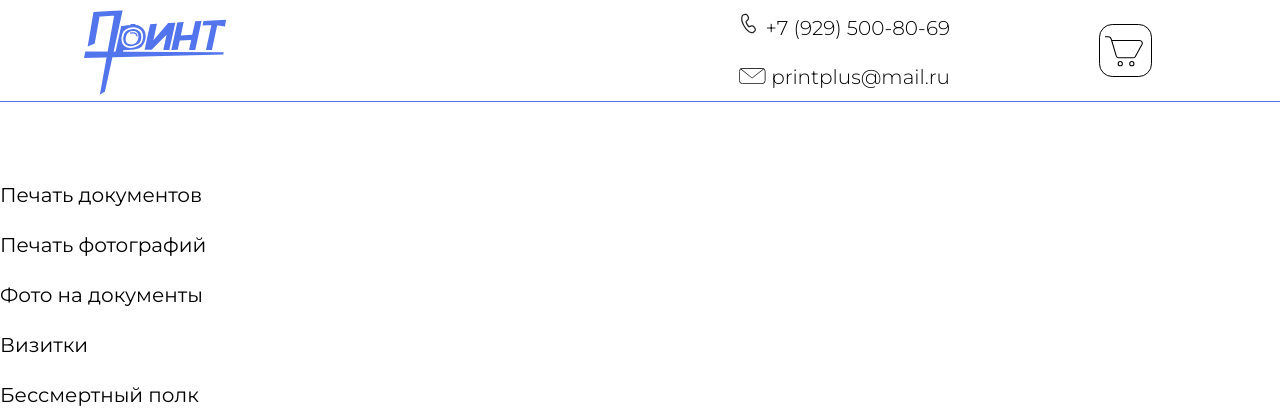
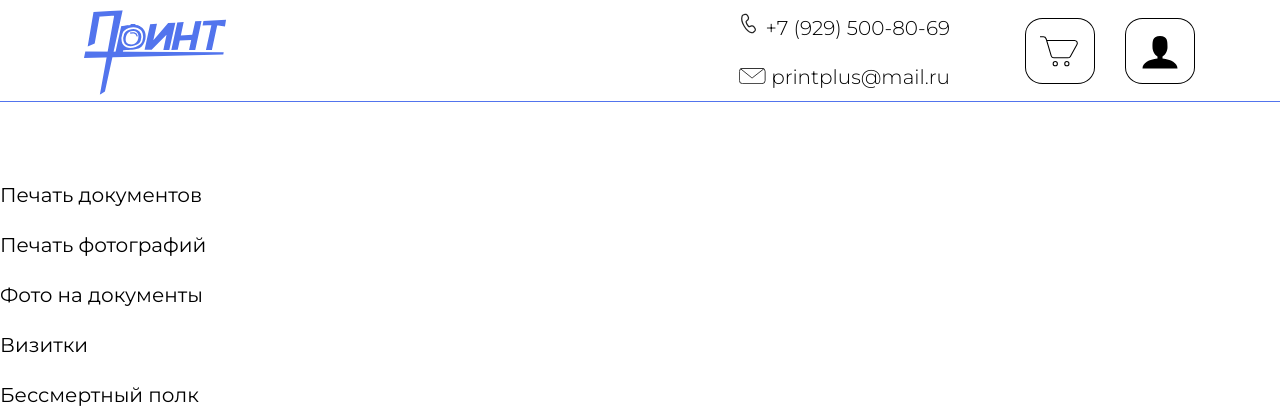
Before and after one commit to ladidadaa/print_plus, a Django app: page / in a window 1280 px wide. Shown: the top 420 px of the page. Run offline with Django 4.2, Linux system fonts and the light colour scheme.

Commit message:
registration

```diff
--- a/print_plus/photo/static/photo/css/header.css
+++ b/print_plus/photo/static/photo/css/header.css
@@ -24,6 +24,14 @@
     font-weight: 300;
 }
 
+.menu{
+    display: flex;
+    align-items: center;
+    justify-content: center;
+    justify-self: stretch;
+    align-self: stretch;
+}
+
 .bucket{
     transition: color 0.5s linear;
     display: flex;
@@ -32,5 +40,28 @@
     border: 1px solid black;
     border-radius: 25%;
     width: 51px;
-    height: 51px;
+
+    margin-right: 30px;
 }
+.bucket:last-child{
+    margin-right: 0px;
+}
+
+.login{
+    display: flex;
+    flex-direction: column;
+}
+.login__element{
+    font-family: 'Montserrat', sans-serif;
+    font-size: 20px;
+    line-height: 26px;
+    border: none;
+    border-bottom: 1px solid #3a3a3a;
+    margin-bottom: 30px;
+    border-radius: 3px;
+    outline: none;
+    padding: 0px 0px 5px 5px;
+}
+.login__element_button{
+    margin-bottom: 10px;
+}
--- a/print_plus/photo/static/photo/css/main.css
+++ b/print_plus/photo/static/photo/css/main.css
@@ -99,13 +99,3 @@ tr:nth-child(even) td {
 
 .tab_info__element{
 }
-button{
-    transition: color 0.5s linear;
-    padding: 12px 34px;
-    font-family: 'Montserrat', sans-serif;
-    font-size: 20px;
-    line-height: 26px;
-    color: #5274ED;;
-    background-color: white;
-    border: 1px solid #5274ED;
-}
--- a/print_plus/photo/static/photo/css/styles.css
+++ b/print_plus/photo/static/photo/css/styles.css
@@ -11,6 +11,31 @@ p{
     margin: 0;
 }
 
+.button{
+    transition: color 0.5s linear;
+    padding: 12px 34px;
+    font-family: 'Montserrat', sans-serif;
+    font-size: 20px;
+    line-height: 26px;
+    color: #5274ED;;
+    background-color: white;
+    border: 1px solid #5274ED;
+}
+.button_second{
+    transition: color 0.5s linear;
+    padding: 12px 34px;
+    font-family: 'Montserrat', sans-serif;
+    font-size: 20px;
+    line-height: 26px;
+    color: #525252;
+    background-color: white;
+    border: 1px solid #525252;
+}
+
+.dialog{
+    border: 0;
+    padding: 50px;
+}
 .wrapper{
     min-height: 100vh;
     display: grid;
--- a/print_plus/photo/templates/photo/index.html
+++ b/print_plus/photo/templates/photo/index.html
@@ -39,9 +39,30 @@
                     printplus@mail.ru
                 </p>
             </div>
-            <a href="#" class="bucket">
-                <img class='nav-button__element' src="/img/bucket.svg" alt="#" width="40" height="40">
-            </a>
+            <div class="menu">
+                <button class="bucket button">
+                    <img class='nav-button__element' src="/img/bucket.svg" alt="#" width="40" height="40">
+                </button>
+                <button type="button" class="bucket button" onclick="window.logIn.showModal();">
+                    <img class='nav-button__element' src="/img/user.svg" alt="#" width="40" height="40">
+                </button>
+                <dialog class="dialog" id="logIn">
+                    <form action="" method="post" class="login">
+                        <input class="login__element" type="text" name="username" id="username-field" class="login-form-field" placeholder="Имя пользователя">
+                        <input class="login__element" type="password" name="password" id="password-field" class="login-form-field" placeholder="Пароль">
+                        <input class="login__element_button button" type="button" value="Вход" id="login-form-submit" onclick="window.logIn.close();">
+                        <input class="login__element_button button button_second" type="button" value="Регистрация" id="login-form-submit" onclick="window.registration.showModal();window.logIn.close();">
+                    </form>
+                </dialog>
+                <dialog class="dialog" id="registration">
+                    <form action="" method="post" class="login">
+                        <input class="login__element" type="text" name="username" id="username-field" class="login-form-field" placeholder="Имя пользователя">
+                        <input class="login__element" type="password" name="password" id="password-field" class="login-form-field" placeholder="Пароль">
+                        <input class="login__element" type="password" name="password" id="password-field" class="login-form-field" placeholder="Повторите пароль">
+                        <input class="login__element_button button" type="button" value="Подтвердить" id="login-form-submit" onclick="window.registration.close();">
+                    </form>
+                </dialog>
+            </div>
         </header>
         <main class="main">
             <div class="nav">
@@ -120,7 +141,13 @@
                 </div>
                 <div class="tab_info">
                     <p class="tab_info__element text">Используем белую бумагу 80 г/м2</p>
-                    <button class="tab_info__element button">К заказу</button>
+                    <button type="button" class="tab_info__element button" onclick="window.order.showModal();">Заказать</button>
+                    <dialog class="dialog" id="order">
+                        Заказ
+                        <button class="button" type="button" onclick="window.order.close();">
+                            Закрыть
+                        </button>
+                    </dialog>
                 </div>
             </div>
             <div class="tab photo" hidden>photo</div>
```
Also changed, not shown: js/index.js (+0 -17 lines).
